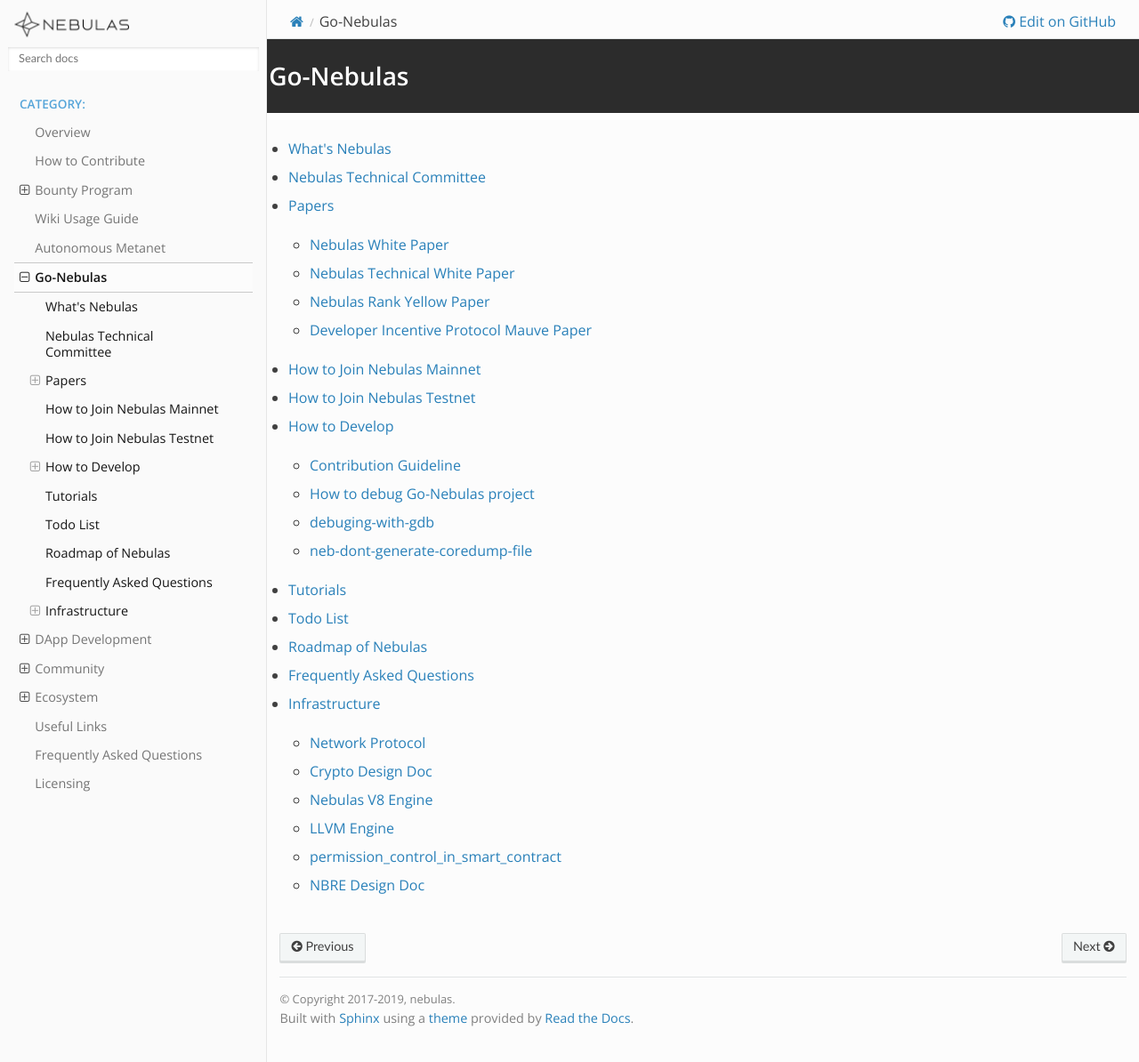
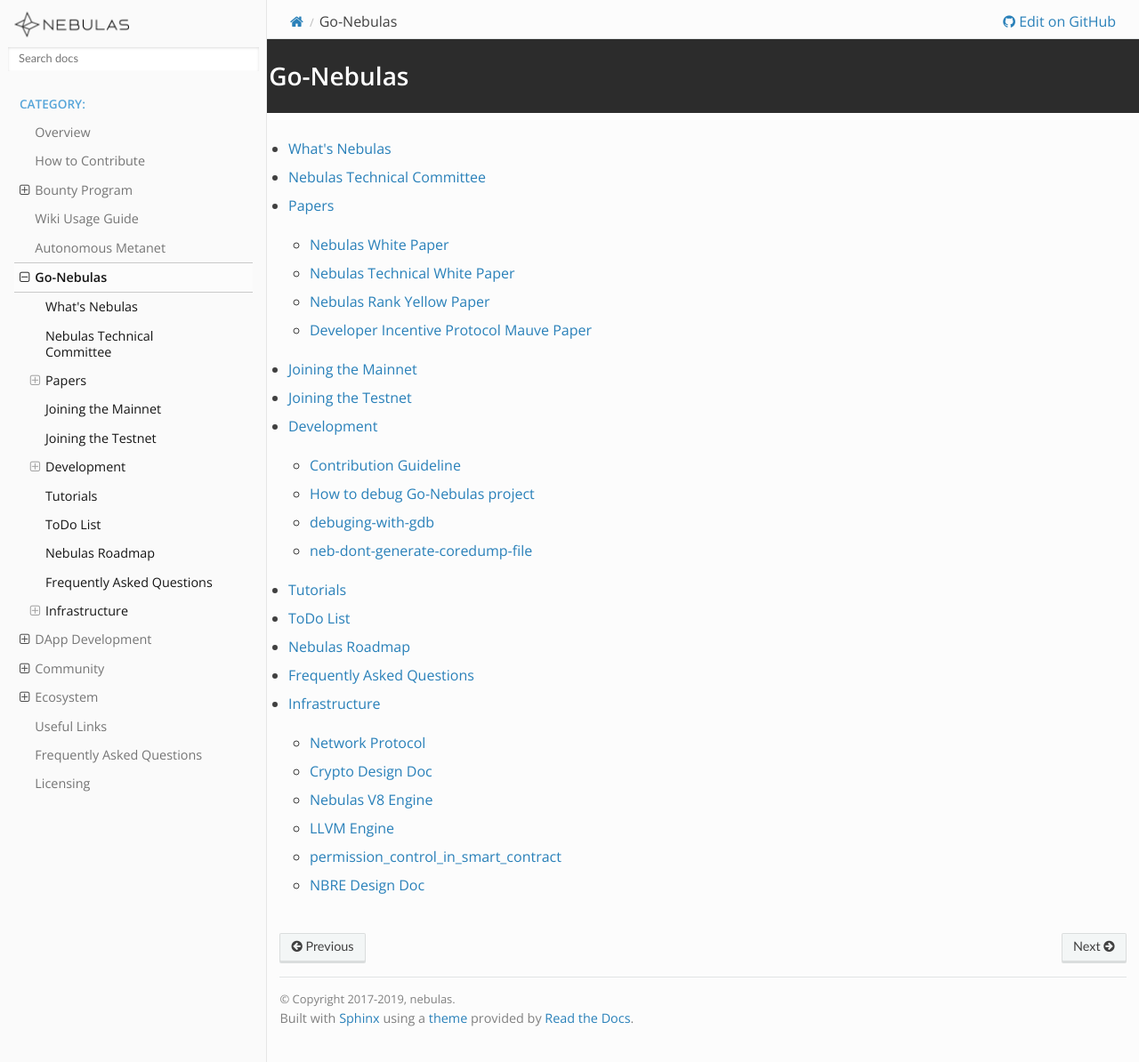
Before and after one commit to nebulasio/nebdocs, a Sphinx documentation site: the page built from docs/go-nebulas/README.rst, in a window 1280 px wide and 1194 px high. Shown: the whole window at 89% size. Built offline with Sphinx 7.4.7 and the Read the Docs theme 2.0.0, drawn with Linux system fonts in a browser that asks for light colours; pages that are not in the unit, such as notebooks, are missing from menus.

Commit message:
fixes go-nebulas README

```diff
--- a/docs/go-nebulas/README.rst
+++ b/docs/go-nebulas/README.rst
@@ -8,11 +8,11 @@
     Nebulas Technical Committee <nebulas-technical-committee/README.md>
     Papers <papers/README.rst>
     Design Overview <overview/README.md>
-    mainnet.md
-    testnet.md
-    How to Develop <develop/README.md>
-    tutorials/README.md
-    Todo List <todo/README.md>
-    Roadmap of Nebulas <roadmap.md>
+    Joining the Mainnet <mainnet.md>
+    Joining the Testnet <testnet.md>
+    Development <develop/README.md>
+    Tutorials <tutorials/README.md>
+    ToDo List <todo/README.md>
+    Nebulas Roadmap <roadmap.md>
     Frequently Asked Questions <faq.md>
     Infrastructure <infrastructure/README.rst>
```
